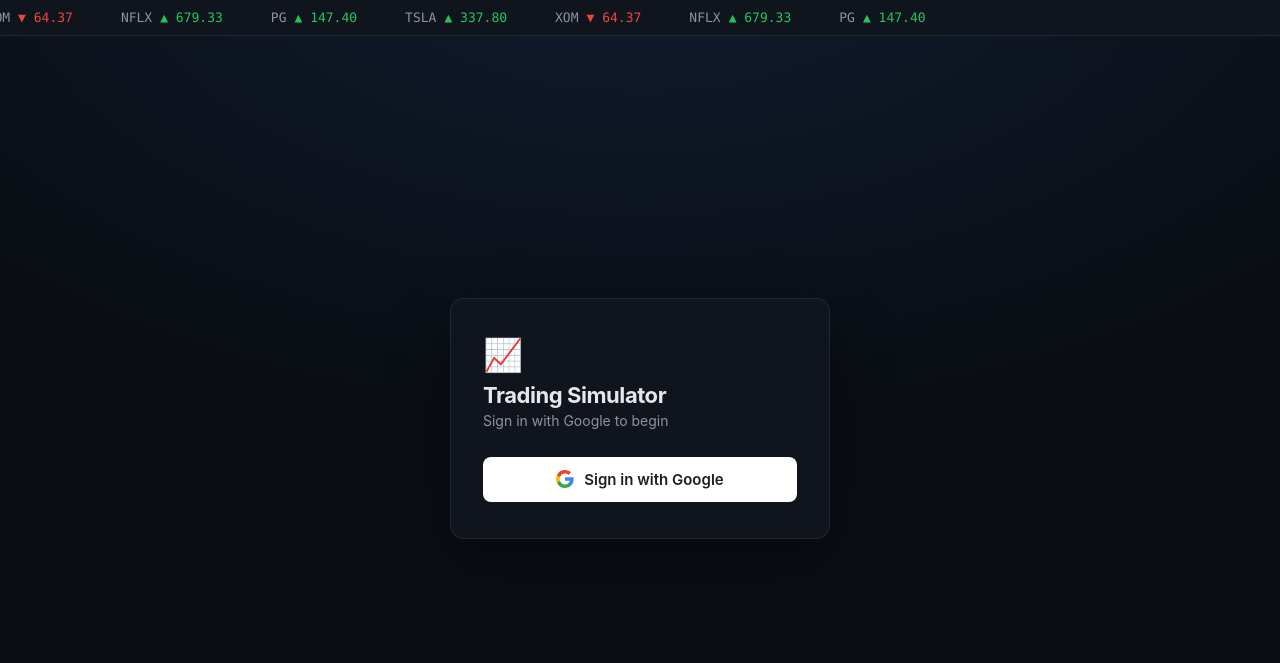
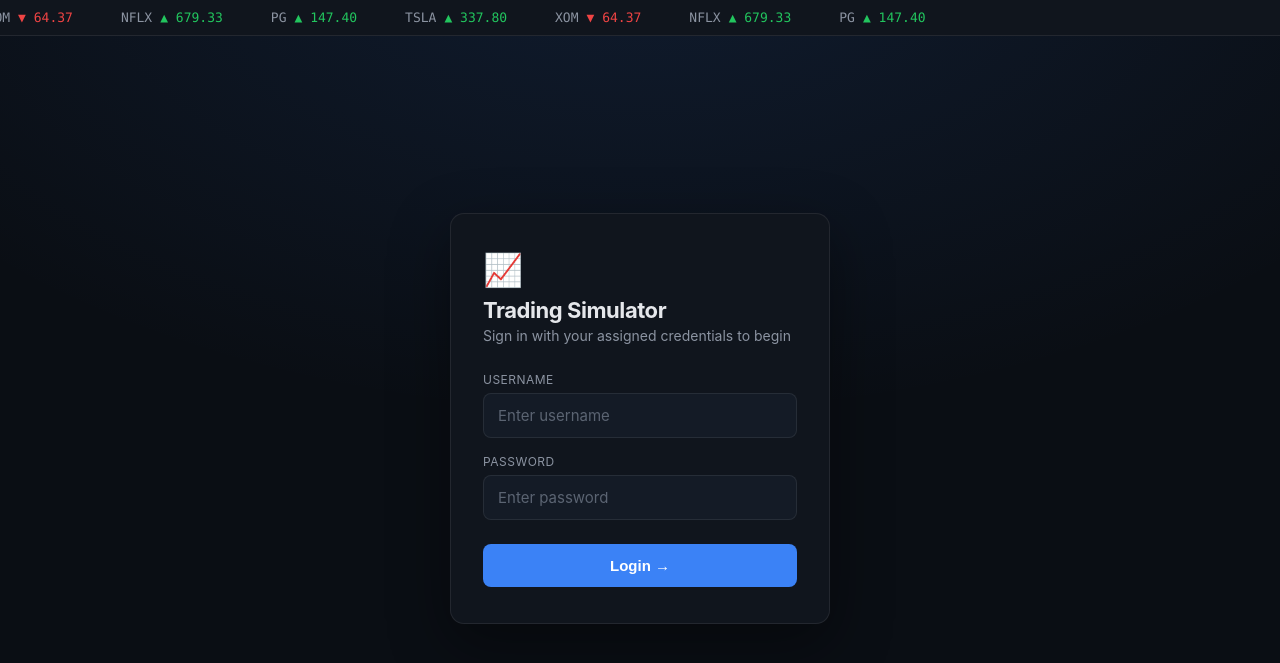
Before and after one commit to farraaaazzzzz/trading_game, a Flask app: page / in a window 1280 px wide. Shown: the top 663 px of the page. Run offline with Flask 3, Linux system fonts and the light colour scheme.

Commit message:
Revert Google Sign-In, restore username/password login
Google Cloud requires a paid/billing-enabled project for OAuth
consent screen verification beyond testing, so reverting back to the
anonymized username/password login (172 seeded accounts). Keeps the
requirements.txt UTF-8 encoding fix and Flask-Migrate addition from
that work since those were unrelated improvements.

Co-Authored-By: Claude Sonnet 5 <noreply@anthropic.com>

```diff
--- a/app.py
+++ b/app.py
@@ -1,41 +1,25 @@
-from flask import Flask, render_template, request, redirect, jsonify, session, url_for
+from flask import Flask, render_template, request, redirect, jsonify, session
 from flask_sqlalchemy import SQLAlchemy
-from authlib.integrations.flask_client import OAuth
-from dotenv import load_dotenv
 import pandas as pd
 import os
 import csv
 from datetime import datetime
 from flask_migrate import Migrate
 
-load_dotenv()
-
 app = Flask(__name__)
 
 app.config['SQLALCHEMY_DATABASE_URI'] = 'sqlite:///users.db'
 app.config['SQLALCHEMY_TRACK_MODIFICATIONS'] = False
-app.config['SECRET_KEY'] = os.environ.get('FLASK_SECRET_KEY') or os.urandom(24)
+app.config['SECRET_KEY'] = os.urandom(24)
 db = SQLAlchemy(app)
 
 migrate = Migrate(app, db) # Initialize the Migrate object
 
-oauth = OAuth(app)
-oauth.register(
-    name='google',
-    client_id=os.environ.get('GOOGLE_CLIENT_ID'),
-    client_secret=os.environ.get('GOOGLE_CLIENT_SECRET'),
-    server_metadata_url='https://accounts.google.com/.well-known/openid-configuration',
-    client_kwargs={'scope': 'openid email profile'},
-)
-
-# User model — identified by their Google account. `username` holds the
-# Google email and is kept as the key threaded through the rest of the app
-# (holdings, trade logs, exports) so those didn't need to change.
+# User model
 class User(db.Model):
     id = db.Column(db.Integer, primary_key=True)
-    google_sub = db.Column(db.String(255), unique=True, nullable=False)
-    username = db.Column(db.String(255), unique=True, nullable=False)
-    name = db.Column(db.String(255))
+    username = db.Column(db.String(80), unique=True, nullable=False)
+    password = db.Column(db.String(80), nullable=False)
     capital = db.Column(db.Float, default=10000.0)
 
 # User holdings model
@@ -107,79 +91,204 @@ LOG_HEADER = [
     "cash_before", "cash_after", "stockportfolio_before", "stockportfolio_after", "Total_assets"
 ] + [f"total_{ticker}_holding" for ticker in TICKERS] + [f"{ticker}_value" for ticker in TICKERS]
 
-def _safe_username_part(username):
-    # Google emails contain characters that are legal in filenames on both
-    # Windows and Linux, but "@" reads oddly — swap it for readability only.
-    return username.replace("@", "_at_")
-
 def user_log_path(username):
-    return os.path.join(LOGS_DIR, f"{_safe_username_part(username)}_trading_log.csv")
-
+    return os.path.join(LOGS_DIR, f"{username}_trading_log.csv")
 @app.cli.command("init-db")
 def init_db():
     with app.app_context():
         db.create_all()
-        print("Database initialized. Users are created automatically on first Google sign-in.")
+        # Add multiple users with predefined usernames and passwords
+        users = [
+            {"username": "N0801", "password": "N0801"},
+            {"username": "N5202", "password": "N5202"},
+            {"username": "N8203", "password": "N8203"},
+            {"username": "N5804", "password": "N5804"},
+            {"username": "N8905", "password": "N8905"},
+            {"username": "N4606", "password": "N4606"},
+            {"username": "N0307", "password": "N0307"},
+            {"username": "N2408", "password": "N2408"},
+            {"username": "N4909", "password": "N4909"},
+            {"username": "N6910", "password": "N6910"},
+            {"username": "N6211", "password": "N6211"},
+            {"username": "N7312", "password": "N7312"},
+            {"username": "N8713", "password": "N8713"},
+            {"username": "N2314", "password": "N2314"},
+            {"username": "N2915", "password": "N2915"},
+            {"username": "N3916", "password": "N3916"},
+            {"username": "N6717", "password": "N6717"},
+            {"username": "N1818", "password": "N1818"},
+            {"username": "N9319", "password": "N9319"},
+            {"username": "N3220", "password": "N3220"},
+            {"username": "N2721", "password": "N2721"},
+            {"username": "N0222", "password": "N0222"},
+            {"username": "N0523", "password": "N0523"},
+            {"username": "N9424", "password": "N9424"},
+            {"username": "N0925", "password": "N0925"},
+            {"username": "N8626", "password": "N8626"},
+            {"username": "N6027", "password": "N6027"},
+            {"username": "N9228", "password": "N9228"},
+            {"username": "N1029", "password": "N1029"},
+            {"username": "N7030", "password": "N7030"},
+            {"username": "N0031", "password": "N0031"},
+            {"username": "N0132", "password": "N0132"},
+            {"username": "N0433", "password": "N0433"},
+            {"username": "N0634", "password": "N0634"},
+            {"username": "N0735", "password": "N0735"},
+            {"username": "N1136", "password": "N1136"},
+            {"username": "N1237", "password": "N1237"},
+            {"username": "N1338", "password": "N1338"},
+            {"username": "N1439", "password": "N1439"},
+            {"username": "N1540", "password": "N1540"},
+            {"username": "N1641", "password": "N1641"},
+            {"username": "N1742", "password": "N1742"},
+            {"username": "N1943", "password": "N1943"},
+            {"username": "N2044", "password": "N2044"},
+            {"username": "N2145", "password": "N2145"},
+            {"username": "N2246", "password": "N2246"},
+            {"username": "N2547", "password": "N2547"},
+            {"username": "N2648", "password": "N2648"},
+            {"username": "N2849", "password": "N2849"},
+            {"username": "N3050", "password": "N3050"},
+            {"username": "N3151", "password": "N3151"},
+            {"username": "N3352", "password": "N3352"},
+            {"username": "N3453", "password": "N3453"},
+            {"username": "N3554", "password": "N3554"},
+            {"username": "N3655", "password": "N3655"},
+            {"username": "N3756", "password": "N3756"},
+            {"username": "N3857", "password": "N3857"},
+            {"username": "N4058", "password": "N4058"},
+            {"username": "N4159", "password": "N4159"},
+            {"username": "N4260", "password": "N4260"},
+            {"username": "N4361", "password": "N4361"},
+            {"username": "N4462", "password": "N4462"},
+            {"username": "N4563", "password": "N4563"},
+            {"username": "N4764", "password": "N4764"},
+            {"username": "N4865", "password": "N4865"},
+            {"username": "N5066", "password": "N5066"},
+            {"username": "N5167", "password": "N5167"},
+            {"username": "N5368", "password": "N5368"},
+            {"username": "N5469", "password": "N5469"},
+            {"username": "N5570", "password": "N5570"},
 
-@app.route("/")
+            {"username": "E1301", "password": "E1301"},
+            {"username": "E5002", "password": "E5002"},
+            {"username": "E6403", "password": "E6403"},
+            {"username": "E3704", "password": "E3704"},
+            {"username": "E5105", "password": "E5105"},
+            {"username": "E7206", "password": "E7206"},
+            {"username": "E3007", "password": "E3007"},
+            {"username": "E3508", "password": "E3508"},
+            {"username": "E8509", "password": "E8509"},
+            {"username": "E2010", "password": "E2010"},
+            {"username": "E4011", "password": "E4011"},
+            {"username": "E0712", "password": "E0712"},
+            {"username": "E6113", "password": "E6113"},
+            {"username": "E2514", "password": "E2514"},
+            {"username": "E5515", "password": "E5515"},
+            {"username": "E6516", "password": "E6516"},
+            {"username": "E1217", "password": "E1217"},
+            {"username": "E1518", "password": "E1518"},
+            {"username": "E1719", "password": "E1719"},
+            {"username": "E6820", "password": "E6820"},
+            {"username": "E5721", "password": "E5721"},
+            {"username": "E8122", "password": "E8122"},
+            {"username": "E7123", "password": "E7123"},
+            {"username": "E4524", "password": "E4524"},
+            {"username": "E4225", "password": "E4225"},
+            {"username": "E0426", "password": "E0426"},
+            {"username": "E9127", "password": "E9127"},
+            {"username": "E8328", "password": "E8328"},
+            {"username": "E7729", "password": "E7729"},
+            {"username": "E1130", "password": "E1130"},
+            {"username": "E9931", "password": "E9931"},
+            {"username": "E9832", "password": "E9832"},
+            {"username": "E9733", "password": "E9733"},
+            {"username": "E9634", "password": "E9634"},
+            {"username": "E9535", "password": "E9535"},
+            {"username": "E9036", "password": "E9036"},
+            {"username": "E8837", "password": "E8837"},
+            {"username": "E8438", "password": "E8438"},
+            {"username": "E8039", "password": "E8039"},
+            {"username": "E7940", "password": "E7940"},
+            {"username": "E7841", "password": "E7841"},
+            {"username": "E7642", "password": "E7642"},
+            {"username": "E7543", "password": "E7543"},
+            {"username": "E7444", "password": "E7444"},
+            {"username": "E6645", "password": "E6645"},
+            {"username": "E6346", "password": "E6346"},
+            {"username": "E5947", "password": "E5947"},
+            {"username": "E5648", "password": "E5648"},
+            {"username": "E5449", "password": "E5449"},
+            {"username": "E5350", "password": "E5350"},
+            {"username": "E4851", "password": "E4851"},
+            {"username": "E4752", "password": "E4752"},
+            {"username": "E4453", "password": "E4453"},
+            {"username": "E4354", "password": "E4354"},
+            {"username": "E4155", "password": "E4155"},
+            {"username": "E3856", "password": "E3856"},
+            {"username": "E3657", "password": "E3657"},
+            {"username": "E3458", "password": "E3458"},
+            {"username": "E3359", "password": "E3359"},
+            {"username": "E3160", "password": "E3160"},
+            {"username": "E2861", "password": "E2861"},
+            {"username": "E2662", "password": "E2662"},
+            {"username": "E2263", "password": "E2263"},
+            {"username": "E2164", "password": "E2164"},
+            {"username": "E1965", "password": "E1965"},
+            {"username": "E1666", "password": "E1666"},
+            {"username": "E1467", "password": "E1467"},
+            {"username": "E0668", "password": "E0668"},
+            {"username": "E0169", "password": "E0169"},
+            {"username": "E0070", "password": "E0070"}
+        ]
+        for user_data in users:
+            if not User.query.filter_by(username=user_data["username"]).first():
+                db.session.add(User(**user_data))
+        db.session.commit()
+        print("Database initialized with multiple users.")
+
+@app.route("/", methods=["GET", "POST"])
 def login():
-    if session.get("username"):
-        return redirect("/trade")
-    return render_template("login.html")
+    if request.method != "POST":
+        return render_template("login.html")
+    username = request.form["username"]
+    password = request.form["password"]
+    user = User.query.filter_by(username=username).first()
 
-@app.route("/auth/google")
-def google_login():
-    redirect_uri = url_for("google_callback", _external=True)
-    return oauth.google.authorize_redirect(redirect_uri)
+    if user and user.password == password:
+        # Reset user capital
+        user.capital = 10000.0
+        # Reset user holdings
+        existing_holdings = UserHoldings.query.filter_by(user_id=user.id).all()
+        for holding in existing_holdings:
+            holding.quantity = 0
 
-@app.route("/auth/google/callback")
-def google_callback():
-    token = oauth.google.authorize_access_token()
-    userinfo = token.get("userinfo")
-    if not userinfo:
-        return jsonify({"error": "Google did not return profile info"}), 400
-
-    google_sub = userinfo["sub"]
-    username = userinfo["email"]
-    name = userinfo.get("name", username)
-
-    user = User.query.filter_by(google_sub=google_sub).first()
-    if not user:
-        user = User(google_sub=google_sub, username=username, name=name, capital=10000.0)
-        db.session.add(user)
         db.session.commit()
 
-    # Reset user capital and holdings — every login starts a fresh game
-    user.capital = 10000.0
-    user.name = name
-    existing_holdings = UserHoldings.query.filter_by(user_id=user.id).all()
-    for holding in existing_holdings:
-        holding.quantity = 0
+        # Start a fresh log for this user only (their own file, not shared)
+        with open(user_log_path(username), "w", newline="") as file:
+            writer = csv.writer(file)
+            writer.writerow(LOG_HEADER)
 
-    db.session.commit()
+        session["username"] = username
+        session["turn"] = 0
 
-    # Start a fresh log for this user only (their own file, not shared)
-    with open(user_log_path(username), "w", newline="") as file:
-        writer = csv.writer(file)
-        writer.writerow(LOG_HEADER)
+        # Ensure user holdings exist for all stocks
+        for ticker in TICKERS:
+            holding = UserHoldings.query.filter_by(user_id=user.id, ticker=ticker).first()
+            if not holding:
+                holding = UserHoldings(user_id=user.id, ticker=ticker, quantity=0)
+                db.session.add(holding)
 
-    session["username"] = username
-    session["turn"] = 0
+        db.session.commit()  # Save changes to database
 
-    # Ensure user holdings exist for all stocks
-    for ticker in TICKERS:
-        holding = UserHoldings.query.filter_by(user_id=user.id, ticker=ticker).first()
-        if not holding:
-            holding = UserHoldings(user_id=user.id, ticker=ticker, quantity=0)
-            db.session.add(holding)
+        if "game_start_time" not in session:
+            session["game_start_time"] = datetime.now().timestamp()  # Store game start timestamp
 
-    db.session.commit()  # Save changes to database
+        session["cash"] = user.capital
+        return redirect("/trade")
 
-    if "game_start_time" not in session:
-        session["game_start_time"] = datetime.now().timestamp()  # Store game start timestamp
-
-    session["cash"] = user.capital
-    return redirect("/trade")
+    return jsonify({"error": "Invalid credentials"}), 401
 
 @app.route("/trade")
 def trade():
@@ -357,7 +466,7 @@ def export_user_log(username):
 
         # Generate timestamp in the format: DD-MM-HH-MM
         timestamp = datetime.now().strftime('%d-%m-%H-%M')
-        user_log_filename = os.path.join(EXPORTS_DIR, f"{_safe_username_part(username)}_{timestamp}_log.csv")
+        user_log_filename = os.path.join(EXPORTS_DIR, f"{username}_{timestamp}_log.csv")
 
         # Ensure the exports directory exists
         os.makedirs(EXPORTS_DIR, exist_ok=True)
--- a/static/css/style.css
+++ b/static/css/style.css
@@ -173,34 +173,6 @@ body {
 }
 
 .btn-primary:active {
-  transform: scale(0.99);
-}
-
-.btn-google {
-  width: 100%;
-  margin-top: 8px;
-  padding: 12px 16px;
-  background: #fff;
-  border: 1px solid var(--border);
-  border-radius: 8px;
-  color: #1f1f1f;
-  font-size: 15px;
-  font-weight: 600;
-  font-family: var(--sans);
-  cursor: pointer;
-  display: flex;
-  align-items: center;
-  justify-content: center;
-  gap: 10px;
-  text-decoration: none;
-  transition: filter 0.15s ease, transform 0.05s ease;
-}
-
-.btn-google:hover {
-  filter: brightness(0.97);
-}
-
-.btn-google:active {
   transform: scale(0.99);
 }
 
--- a/templates/login.html
+++ b/templates/login.html
@@ -23,16 +23,30 @@
       <div class="login-card">
         <div class="login-logo">📈</div>
         <h1>Trading Simulator</h1>
-        <p class="login-sub">Sign in with Google to begin</p>
-        <a href="{{ url_for('google_login') }}" class="btn-google">
-          <svg width="18" height="18" viewBox="0 0 18 18" xmlns="http://www.w3.org/2000/svg">
-            <path fill="#4285F4" d="M17.64 9.2c0-.64-.06-1.25-.16-1.84H9v3.48h4.84a4.14 4.14 0 0 1-1.8 2.72v2.26h2.92c1.7-1.57 2.68-3.88 2.68-6.62z"/>
-            <path fill="#34A853" d="M9 18c2.43 0 4.47-.8 5.96-2.18l-2.92-2.26c-.81.54-1.84.86-3.04.86-2.34 0-4.32-1.58-5.03-3.7H.98v2.33A9 9 0 0 0 9 18z"/>
-            <path fill="#FBBC05" d="M3.97 10.72A5.4 5.4 0 0 1 3.68 9c0-.6.1-1.18.29-1.72V4.95H.98A9 9 0 0 0 0 9c0 1.45.35 2.83.98 4.05l2.99-2.33z"/>
-            <path fill="#EA4335" d="M9 3.58c1.32 0 2.51.46 3.44 1.35l2.59-2.59C13.46.89 11.43 0 9 0A9 9 0 0 0 .98 4.95l2.99 2.33C4.68 5.16 6.66 3.58 9 3.58z"/>
-          </svg>
-          Sign in with Google
-        </a>
+        <p class="login-sub">Sign in with your assigned credentials to begin</p>
+        <form action="/" method="POST">
+          <label class="field">
+            <span class="field-label">Username</span>
+            <input
+              type="text"
+              name="username"
+              placeholder="Enter username"
+              required
+              autocomplete="username"
+            />
+          </label>
+          <label class="field">
+            <span class="field-label">Password</span>
+            <input
+              type="password"
+              name="password"
+              placeholder="Enter password"
+              required
+              autocomplete="current-password"
+            />
+          </label>
+          <button type="submit" class="btn-primary">Login →</button>
+        </form>
       </div>
     </div>
   </body>
```
Also changed, not shown: migrations/versions/c7acae83f016_replace_username_password_auth_with_.py (deleted, +0 -46 lines), requirements.txt (+0 -2 lines), instance/users.db, 2 other files.
